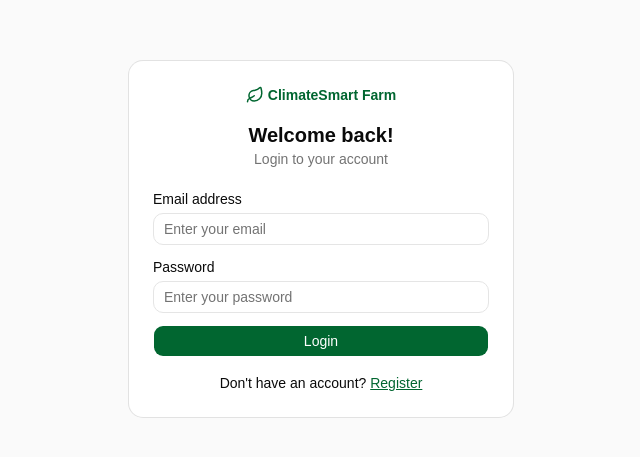
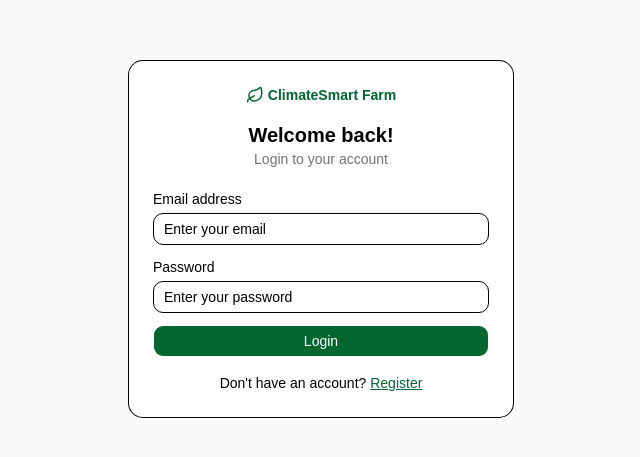
Before and after one commit to Baye-Brian1/Smart-Farm, a React (Vite) app: page /login in a window 1280 px wide. Shown: the part 161-618 px from the top of the page, without its empty margins (319-959 px from the left). Built offline with nearby package versions, Linux system fonts and the light colour scheme.

Commit message:
fixed the errors and updated the ui

```diff
--- a/src/index.css
+++ b/src/index.css
@@ -7,7 +7,7 @@
 
 @theme inline {
   --font-heading: var(--font-sans);
-    --font-sans: 'Inter Variable', sans-serif;
+  --font-sans: "Inter Variable", sans-serif;
   --color-sidebar-ring: var(--sidebar-ring);
   --color-sidebar-border: var(--sidebar-border);
   --color-sidebar-accent-foreground: var(--sidebar-accent-foreground);
@@ -50,37 +50,30 @@
 
 :root {
   --background: oklch(1 0 0);
-    --foreground: oklch(0.145 0 0);
+
   --card: oklch(1 0 0);
-    --card-foreground: oklch(0.145 0 0);
-    --popover: oklch(1 0 0);
-    --popover-foreground: oklch(0.145 0 0);
-    --primary: oklch(0.205 0 0);
-    --primary-foreground: oklch(0.985 0 0);
-    --secondary: oklch(0.97 0 0);
-    --secondary-foreground: oklch(0.205 0 0);
-    --muted: oklch(0.97 0 0);
-    --muted-foreground: oklch(0.556 0 0);
-    --accent: oklch(0.97 0 0);
-    --accent-foreground: oklch(0.205 0 0);
+
   --destructive: oklch(0.577 0.245 27.325);
   --border: oklch(0.922 0 0);
-    --input: oklch(0.922 0 0);
-    --ring: oklch(0.708 0 0);
-    --chart-1: oklch(0.87 0 0);
-    --chart-2: oklch(0.556 0 0);
-    --chart-3: oklch(0.439 0 0);
-    --chart-4: oklch(0.371 0 0);
-    --chart-5: oklch(0.269 0 0);
+
   --radius: 0.625rem;
-    --sidebar: oklch(0.985 0 0);
-    --sidebar-foreground: oklch(0.145 0 0);
-    --sidebar-primary: oklch(0.205 0 0);
-    --sidebar-primary-foreground: oklch(0.985 0 0);
-    --sidebar-accent: oklch(0.97 0 0);
-    --sidebar-accent-foreground: oklch(0.205 0 0);
-    --sidebar-border: oklch(0.922 0 0);
-    --sidebar-ring: oklch(0.708 0 0);
+
+  --primary: oklch(0.448 0.119 151.328);
+  --primary-foreground: oklch(0.985 0 0);
+  --secondary: oklch(0.982 0.018 155.826);
+  --secondary-foreground: oklch(0.393 0.095 152.535);
+  --accent: oklch(0.962 0.044 156.743);
+  --accent-foreground: oklch(0.393 0.095 152.535);
+  --ring: oklch(0.527 0.154 150.069);
+  --chart-1: oklch(0.723 0.219 149.579);
+  --chart-2: oklch(0.627 0.194 149.214);
+  --chart-3: oklch(0.527 0.154 150.069);
+  --chart-4: oklch(0.448 0.119 151.328);
+  --chart-5: oklch(0.393 0.095 152.535);
+  --sidebar-primary: oklch(0.448 0.119 151.328);
+  --sidebar-accent: oklch(0.962 0.044 156.743);
+  --sidebar-accent-foreground: oklch(0.393 0.095 152.535);
+  --sidebar-ring: oklch(0.527 0.154 150.069);
 }
 
 .dark {
@@ -124,7 +117,8 @@
   body {
     @apply bg-background text-foreground;
   }
-  button:not(:disabled), [role="button"]:not(:disabled) {
+  button:not(:disabled),
+  [role="button"]:not(:disabled) {
     cursor: pointer;
   }
   html {
--- a/src/lib/farmLogic.ts
+++ b/src/lib/farmLogic.ts
@@ -2,26 +2,65 @@ import type { Farm } from "@/types/farm";
 import type { WeatherReport } from "@/types/weather";
 
 export type RiskLevel = "Low" | "Moderate" | "High";
-export interface Alert { key: string; title: string; detail: string; severity: "info" | "warning" | "danger" }
+export interface Alert {
+  key: string;
+  title: string;
+  detail: string;
+  severity: "info" | "warning" | "danger";
+}
 
 // Typical days from planting to harvest
-export const CROPS: Record<string, number> = { Maize: 120, Rice: 130, Tomato: 90, Cassava: 270, Beans: 75, Plantain: 300, Yam: 240, Groundnut: 110 };
+export const CROPS: Record<string, number> = {
+  Maize: 120,
+  Rice: 130,
+  Tomato: 90,
+  Cassava: 270,
+  Beans: 75,
+  Plantain: 300,
+  Yam: 240,
+  Groundnut: 110,
+};
 const clamp = (n: number) => Math.max(0, Math.min(100, Math.round(n)));
 export const today = () => new Date().toISOString().slice(0, 10);
-export const fmtDate = (d: string) => new Date(d).toLocaleDateString("en", { weekday: "short", day: "numeric", month: "short" });
+export const fmtDate = (d: string) =>
+  new Date(d).toLocaleDateString("en", {
+    weekday: "short",
+    day: "numeric",
+    month: "short",
+  });
 
 export function progressOn(f: Farm, date: string) {
   const total = CROPS[f.crop] ?? 120;
-  return clamp(((new Date(date).getTime() - new Date(f.plantingDate).getTime()) / 864e5 / total) * 100);
+  return clamp(
+    ((new Date(date).getTime() - new Date(f.plantingDate).getTime()) /
+      864e5 /
+      total) *
+      100,
+  );
 }
 export function cropProgress(f: Farm) {
   const total = CROPS[f.crop] ?? 120;
   const pct = progressOn(f, today());
-  const stage = pct < 15 ? "Germination" : pct < 45 ? "Vegetative" : pct < 75 ? "Flowering" : pct < 100 ? "Ripening" : "Harvest ready";
-  return { pct, stage, daysLeft: Math.max(0, Math.round(total * (1 - pct / 100))) };
+  const stage =
+    pct < 15
+      ? "Germination"
+      : pct < 45
+        ? "Vegetative"
+        : pct < 75
+          ? "Flowering"
+          : pct < 100
+            ? "Ripening"
+            : "Harvest ready";
+  return {
+    pct,
+    stage,
+    daysLeft: Math.max(0, Math.round(total * (1 - pct / 100))),
+  };
 }
-export const levelOf = (score: number): RiskLevel => (score < 35 ? "Low" : score < 65 ? "Moderate" : "High");
-export const dayRisk = (temp: number, rain: number) => Math.max(clamp((temp - 28) * 10), clamp(rain * 2));
+export const levelOf = (score: number): RiskLevel =>
+  score < 35 ? "Low" : score < 65 ? "Moderate" : "High";
+export const dayRisk = (temp: number, rain: number) =>
+  Math.max(clamp((temp - 28) * 10), clamp(rain * 2));
 
 export function computeRisk(r: WeatherReport) {
   const rain7 = r.daily.reduce((s, d) => s + d.rainfallSum, 0);
@@ -29,27 +68,66 @@ export function computeRisk(r: WeatherReport) {
   const maxTemp = Math.max(...r.daily.map((d) => d.tempMax));
   const { soilMoisture: soil, humidity: hum, temperature } = r.current;
   const breakdown = [
-    { label: "Drought Risk", value: clamp(0.6 * ((30 - soil) / 30) * 100 + 0.4 * ((15 - rain7) / 15) * 100) },
+    {
+      label: "Drought Risk",
+      value: clamp(
+        0.6 * ((30 - soil) / 30) * 100 + 0.4 * ((15 - rain7) / 15) * 100,
+      ),
+    },
     { label: "Heavy Rain Risk", value: clamp(maxRain * 2) },
     { label: "Heat Stress Risk", value: clamp((maxTemp - 28) * 10) },
     { label: "Pest & Disease Risk", value: clamp((hum - 60) * 2.5) },
   ];
   const v = breakdown.map((b) => b.value);
-  const score = Math.round(0.5 * Math.max(...v) + (0.5 * v.reduce((a, b) => a + b, 0)) / v.length);
+  const score = Math.round(
+    0.5 * Math.max(...v) + (0.5 * v.reduce((a, b) => a + b, 0)) / v.length,
+  );
   const alerts: Alert[] = [];
   for (const d of r.daily) {
-    if (d.rainfallSum >= 25) alerts.push({ key: `rain-${d.date}`, title: "Heavy rainfall expected", detail: `${d.rainfallSum} mm forecast on ${fmtDate(d.date)}`, severity: d.rainfallSum >= 50 ? "danger" : "warning" });
-    if (d.tempMax >= 34) alerts.push({ key: `heat-${d.date}`, title: "High temperature alert", detail: `Up to ${d.tempMax}°C on ${fmtDate(d.date)}`, severity: "warning" });
+    if (d.rainfallSum >= 25)
+      alerts.push({
+        key: `rain-${d.date}`,
+        title: "Heavy rainfall expected",
+        detail: `${d.rainfallSum} mm forecast on ${fmtDate(d.date)}`,
+        severity: d.rainfallSum >= 50 ? "danger" : "warning",
+      });
+    if (d.tempMax >= 34)
+      alerts.push({
+        key: `heat-${d.date}`,
+        title: "High temperature alert",
+        detail: `Up to ${d.tempMax}°C on ${fmtDate(d.date)}`,
+        severity: "warning",
+      });
   }
-  if (soil < 15) alerts.push({ key: "soil", title: "Soil moisture low", detail: `Surface soil moisture is ${soil}%`, severity: "warning" });
-  if (hum >= 85 && temperature >= 18 && temperature <= 30) alerts.push({ key: "humid", title: "Fungal disease conditions", detail: `Humidity at ${hum}% with mild temperatures`, severity: "info" });
-  return { score, level: levelOf(score), breakdown, alerts: alerts.slice(0, 4) };
+  if (soil < 15)
+    alerts.push({
+      key: "soil",
+      title: "Soil moisture low",
+      detail: `Surface soil moisture is ${soil}%`,
+      severity: "warning",
+    });
+  if (hum >= 85 && temperature >= 18 && temperature <= 30)
+    alerts.push({
+      key: "humid",
+      title: "Fungal disease conditions",
+      detail: `Humidity at ${hum}% with mild temperatures`,
+      severity: "info",
+    });
+  return {
+    score,
+    level: levelOf(score),
+    breakdown,
+    alerts: alerts.slice(0, 4),
+  };
 }
 
 export function recommend(r: WeatherReport) {
   const rain2 = r.daily.slice(0, 2).reduce((s, d) => s + d.rainfallSum, 0);
-  if (rain2 >= 10) return `About ${Math.round(rain2)} mm of rain is expected over the next 48 hours. Consider postponing irrigation and checking drainage.`;
-  if (r.daily[0] && r.daily[0].tempMax >= 33) return "It will be hot today. Irrigate early morning or late evening to reduce water loss.";
-  if (r.current.soilMoisture < 15) return "Surface soil is dry and little rain is due. Plan irrigation today.";
+  if (rain2 >= 10)
+    return `About ${Math.round(rain2)} mm of rain is expected over the next 48 hours. Consider postponing irrigation and checking drainage.`;
+  if (r.daily[0] && r.daily[0].tempMax >= 33)
+    return "It will be hot today. Irrigate early morning or late evening to reduce water loss.";
+  if (r.current.soilMoisture < 15)
+    return "Surface soil is dry and little rain is due. Plan irrigation today.";
   return "Conditions look favourable. Continue your regular field checks.";
 }
--- a/src/lib/hash.ts
+++ b/src/lib/hash.ts
@@ -1,4 +1,6 @@
 export async function sha256(s: string) {
   const b = await crypto.subtle.digest("SHA-256", new TextEncoder().encode(s));
-  return Array.from(new Uint8Array(b), (x) => x.toString(16).padStart(2, "0")).join("");
+  return Array.from(new Uint8Array(b), (x) =>
+    x.toString(16).padStart(2, "0"),
+  ).join("");
 }
--- a/src/types/weather.ts
+++ b/src/types/weather.ts
@@ -1,24 +1,38 @@
 export interface WeatherSnapshot {
-  temperature: number; // °C
-  humidity: number; // %
-  windSpeed: number; // km/h
-  rainfall: number; // mm
+  temperature: number;
+  humidity: number;
+  windSpeed: number;
+  rainfall: number;
   condition: string;
-  fetchedAt: string; // ISO timestamp
-  pressure: number; // hPa
+  fetchedAt: string;
+  pressure: number;
   uvIndex: number;
   visibilityKm: number;
-  soilMoisture: number; // % (surface layer)
+  soilMoisture: number;
 }
 
 export interface DailyForecast {
-  date: string; // "2026-10-15"
+  date: string;
   tempMax: number;
   tempMin: number;
   rainfallSum: number;
   condition: string;
 }
 
-export interface WeatherReport { current: WeatherSnapshot; daily: DailyForecast[] }
-export interface HistoryPoint { date: string; temp: number; rain: number }
-export interface GeoResult { id: number; name: string; admin1?: string; country: string; latitude: number; longitude: number }
+export interface WeatherReport {
+  current: WeatherSnapshot;
+  daily: DailyForecast[];
+}
+export interface HistoryPoint {
+  date: string;
+  temp: number;
+  rain: number;
+}
+export interface GeoResult {
+  id: number;
+  name: string;
+  admin1?: string;
+  country: string;
+  latitude: number;
+  longitude: number;
+}
```
Lines whose indentation alone changed are shown as unchanged.
